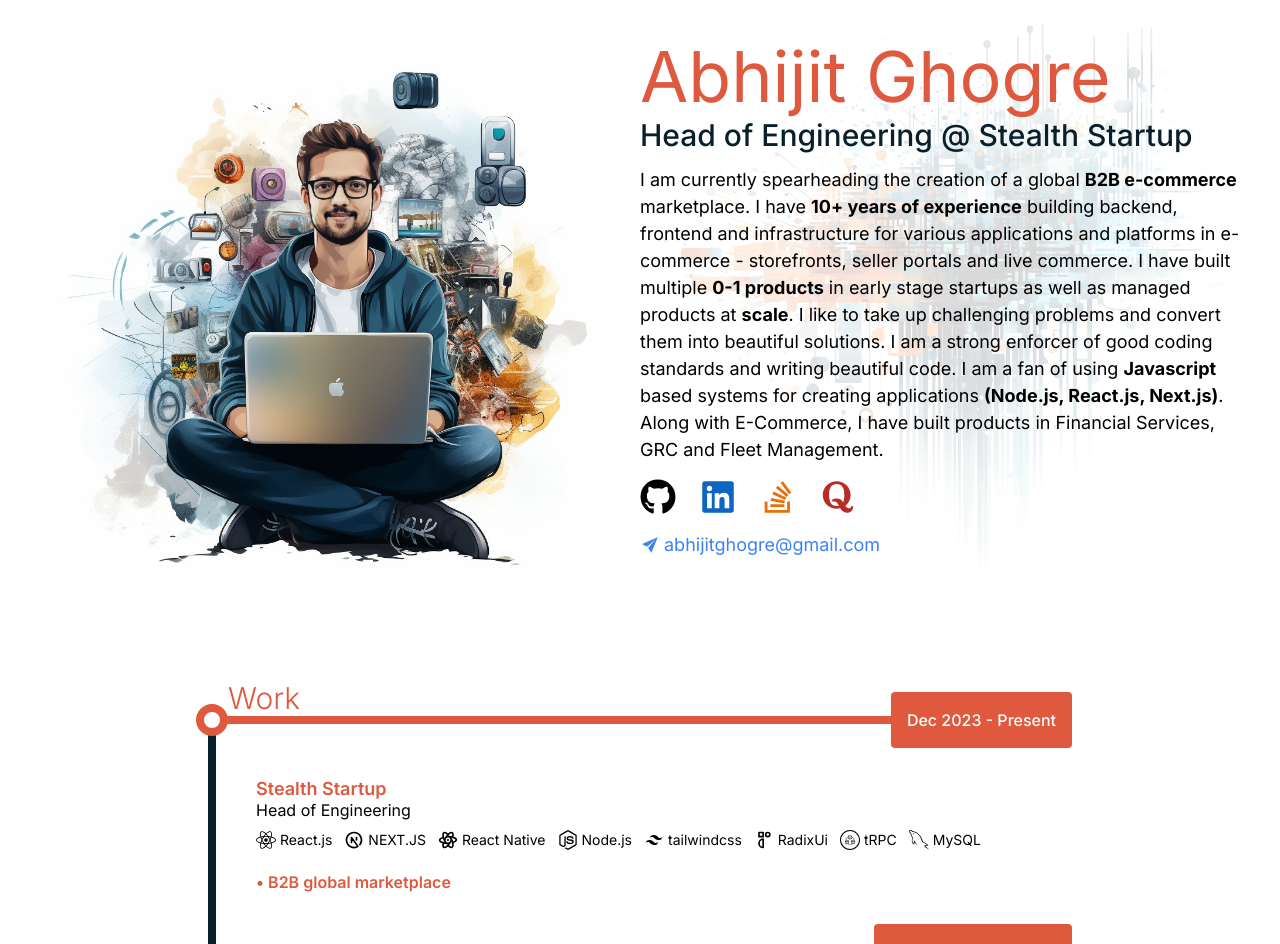
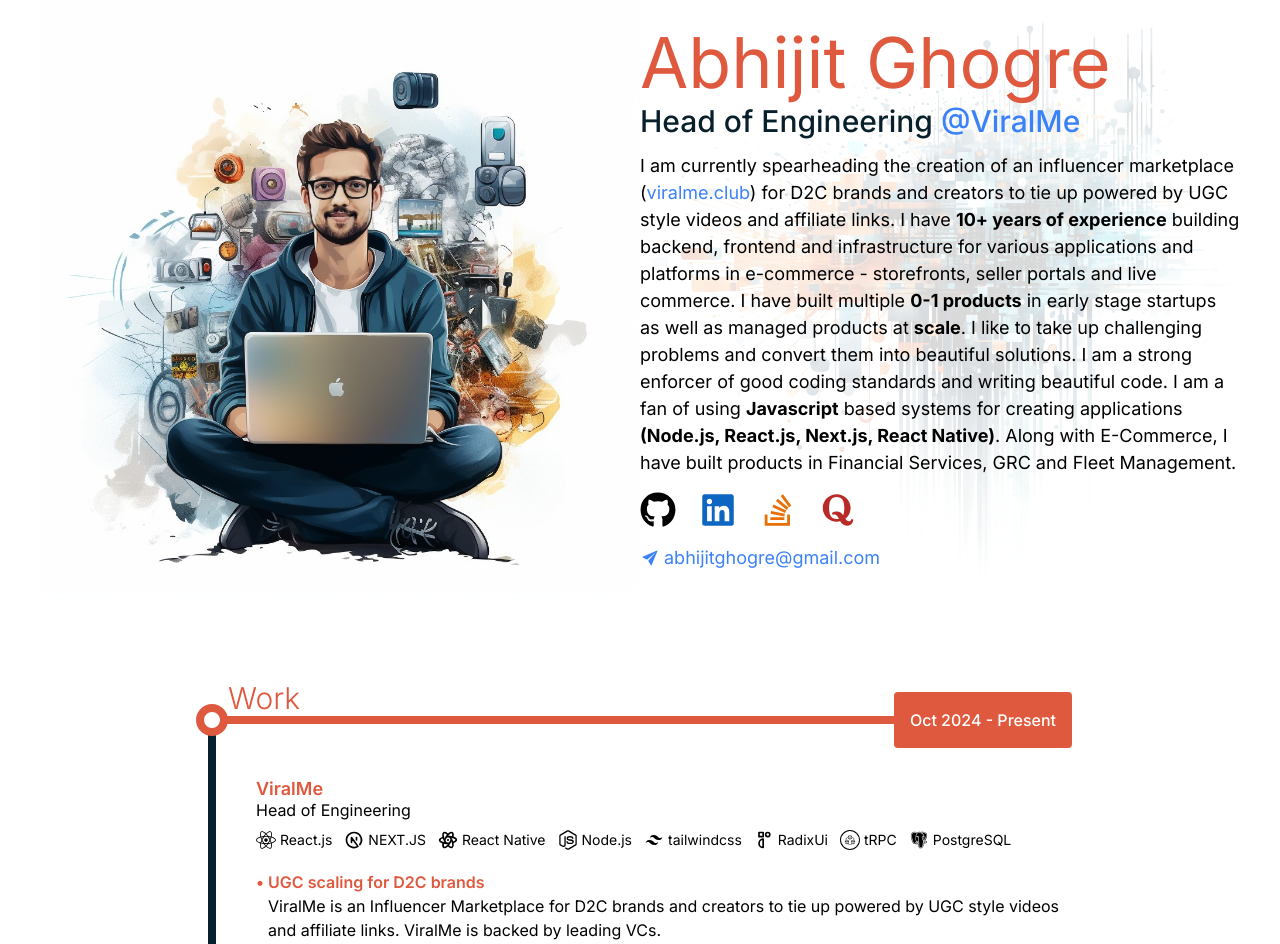
Before and after one commit to abhijit-ghogre/portfolio, a Next.js app: page / in a window 1280 px wide. Shown: the top 944 px of the page. Built offline with nearby package versions, Linux system fonts and the light colour scheme.

Commit message:
Update Viral Me

```diff
--- a/src/components/Banner.tsx
+++ b/src/components/Banner.tsx
@@ -1,8 +1,7 @@
-import React from "react";
-import Image from "next/image";
 import bgImage from "@/app/bg.jpeg";
 import textImage from "@/app/text-bg.png";
 import SocialActions from "@/components/SocialActions";
+import Image from "next/image";
 import { IoIosSend } from "react-icons/io";
 
 function Banner() {
@@ -21,11 +20,19 @@
           Abhijit Ghogre
         </div>
         <div className="mt-2 text-secondary-foreground relative font-medium text-[20px] md:text-[30px]">
-          Head of Engineering @ Stealth Startup
+          Head of Engineering{" "}
+          <a href="https://viralme.club" target="_blank" className="text-link">
+            @ViralMe
+          </a>
         </div>
         <div className="mt-4 leading-normal text-lg">
-          I am currently spearheading the creation of a global{" "}
-          <span className="font-bold">B2B e-commerce</span> marketplace. I have{" "}
+          I am currently spearheading the creation of an influencer marketplace
+          (
+          <a href="https://viralme.club" target="_blank" className="text-link">
+            viralme.club
+          </a>
+          ) for D2C brands and creators to tie up powered by UGC style videos
+          and affiliate links. I have{" "}
           <span className="font-bold">10+ years of experience</span> building
           backend, frontend and infrastructure for various applications and
           platforms in e-commerce - storefronts, seller portals and live
@@ -37,9 +44,11 @@
           strong enforcer of good coding standards and writing beautiful code. I
           am a fan of using <span className="font-bold">Javascript</span> based
           systems for creating applications{" "}
-          <span className="font-bold">(Node.js, React.js, Next.js)</span>. Along
-          with E-Commerce, I have built products in Financial Services, GRC and
-          Fleet Management.
+          <span className="font-bold">
+            (Node.js, React.js, Next.js, React Native)
+          </span>
+          . Along with E-Commerce, I have built products in Financial Services,
+          GRC and Fleet Management.
         </div>
         <SocialActions className="mt-4 flex gap-6" />
         <a
--- a/src/components/Timeline.tsx
+++ b/src/components/Timeline.tsx
@@ -1,13 +1,35 @@
-import React from "react";
-import TimelineItem from "./TimelineItem";
 import { TechnologyName } from "@/components/Technology";
 import dayjs from "dayjs";
+import TimelineItem from "./TimelineItem";
 
 const timelineItems = [
   {
+    startMonth: "Oct 2024",
+    endMonth: dayjs().format("MMM YYYY"),
+    companyName: "ViralMe",
+    designation: "Head of Engineering",
+    technologies: [
+      "React.js",
+      "NEXT.JS",
+      "React Native",
+      "Node.js",
+      "tailwindcss",
+      "RadixUi",
+      "tRPC",
+      "PostgreSQL",
+    ] as TechnologyName[],
+    responsibilities: [
+      {
+        title: "UGC scaling for D2C brands",
+        description:
+          "ViralMe is an Influencer Marketplace for D2C brands and creators to tie up powered by UGC style videos and affiliate links. ViralMe is backed by leading VCs.",
+      },
+    ],
+  },
+  {
     startMonth: "Dec 2023",
-    endMonth: dayjs().format("MMM YYYY"),
-    companyName: "Stealth Startup",
+    endMonth: "Oct 2024",
+    companyName: "Turnover",
     designation: "Head of Engineering",
     technologies: [
       "React.js",
@@ -22,7 +44,7 @@
     responsibilities: [
       {
         title: "B2B global marketplace",
-        description: "",
+        description: "AI powered B2B Marketplace focused on the US Market.",
       },
     ],
   },
```
